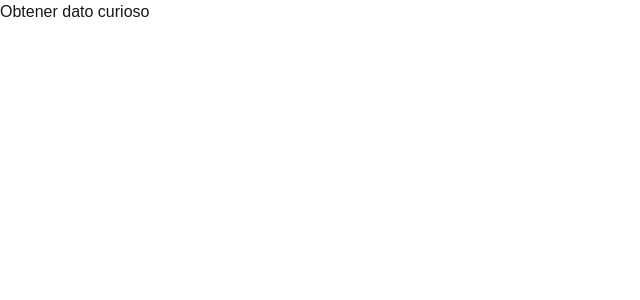
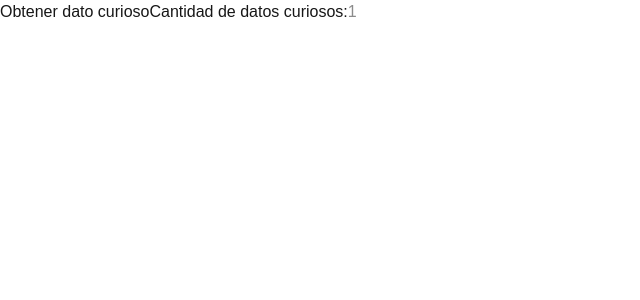
Before and after one commit to YBJ-UP/act6-c2.apis-terceros, a Next.js app: page / in a window 1280 px wide. Shown: the top 300 px of the page, without its empty margins (0-640 px from the left). Built offline with nearby package versions, Linux system fonts and the light colour scheme.

Commit message:
avances, funcionalidad del boton para elegir la cantidaad de datos curiosos

```diff
--- a/src/app/page.tsx
+++ b/src/app/page.tsx
@@ -7,12 +7,13 @@ import { useState } from "react";
 export default function Home() {
 
   const [ meowFacts, setMeowFacts ] = useState<meowFactsResponse>({data:[]})
+  const [ meowFactsAmount, setMeowFactsAmount ] = useState<number>(1)
   const [ isLoading, setLoading ] = useState<boolean>(false)
 
-  async function handleClick(){
+  async function handleFetchClick(){
     try {
       setLoading(true)
-      const res = await fetchMeowFacts(2)
+      const res = await fetchMeowFacts(meowFactsAmount)
       setMeowFacts(res)
     } catch(error) {
       console.log(error)
@@ -21,9 +22,19 @@ export default function Home() {
     }
   }
 
+  function handleAmountClick(numero:string){
+    if (Number(numero) > 0) {
+      setMeowFactsAmount(Number(numero))
+    }
+  }
+
   return (
     <>
-      <button type="button" onClick={handleClick}>Obtener dato curioso</button>
+      <div>
+        <button type="button" onClick={handleFetchClick}>Obtener dato curioso</button>
+        <label htmlFor="nombre">Cantidad de datos curiosos:</label>
+        <input type="number" name="nombre" id="id" placeholder={meowFactsAmount.toString()} onChange={(e) => handleAmountClick(e.target.value.trim())} />
+      </div>
       {isLoading && <p>Cargando...</p>}
       {meowFacts && meowFacts.data.map( (fact:string, key:number) => <p key={key}>{fact}</p> )}
     </>
```
